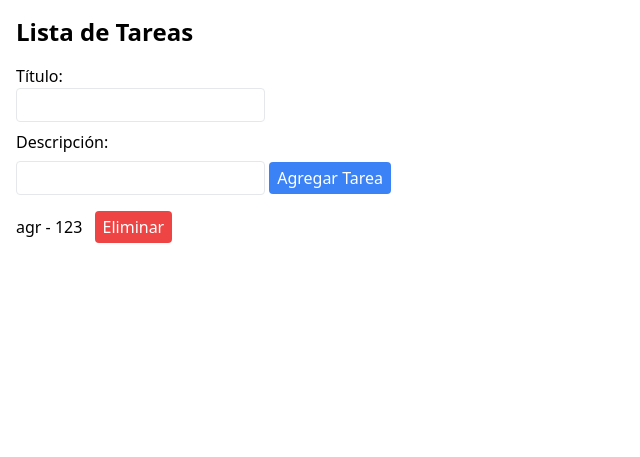
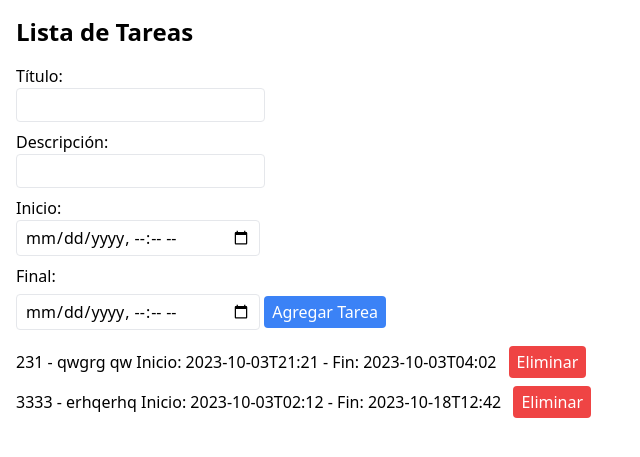
Before and after one commit to pacobofa75/DevelopersTeam2, a PHP site: page / in a window 1280 px wide. Shown: the top 457 px of the page, without its empty margins (0-640 px from the left). Run offline with PHP 8.4, Linux system fonts and the light colour scheme.

Commit message:
Añadido el tiempo de inicio y final de las tareas

```diff
--- a/app/controllers/TaskController.php
+++ b/app/controllers/TaskController.php
@@ -16,9 +16,9 @@ class TaskController
         return $this->tasks;
     }
 
-    public function store($title, $description)
+    public function store($title, $description, $startTime, $endTime)
     {
-        $task = new Task($title, $description);
+        $task = new Task($title, $description, $startTime, $endTime);
         $this->tasks[] = $task;
         $this->saveTasksToJson();
     }
@@ -46,7 +46,7 @@ class TaskController
 
             if (is_array($decodedTasks)) {
                 foreach ($decodedTasks as $taskData) {
-                    $task = new Task($taskData->title, $taskData->description);
+                    $task = new Task($taskData->title, $taskData->description, $taskData->startTime, $taskData->endTime);
                     $task->setId($taskData->id); // Assign the ID
                     $this->tasks[] = $task;
                 }
@@ -68,7 +68,9 @@ class TaskController
             $encodedTasks[] = [
                 'id' => $task->getId(),         // Include the ID
                 'title' => $task->getTitle(),
-                'description' => $task->getDescription()
+                'description' => $task->getDescription(),
+                'startTime' => $task->getStartTime(),
+                'endTime' =>$task->getEndTime()
             ];
         }
 
--- a/app/models/Task.php
+++ b/app/models/Task.php
@@ -1,16 +1,23 @@
 <?php
+
+//require_once __DIR__ . '/../models/status.php';
 
 class Task
 {
     private $id;
     private $title;
     private $description;
+    private $startTime;
+    private $endTime;
 
-    public function __construct($title, $description)
+    public function __construct($title, $description, $startTime, $endTime)
     {
         $this->id = uniqid();
         $this->title = $title;
         $this->description = $description;
+        $this ->startTime = $startTime;
+        $this ->endTime = $endTime;
+
     }
 
     public function getId()
@@ -36,5 +43,11 @@ class Task
     public function setId($id){
         $this->id = $id;
     }
+    public function getStartTime(){
+        return $this -> startTime;
+    }
+    public function getEndTime(){
+        return $this -> endTime;
+    }
 }
 ?>
--- a/app/models/data/tasks.json
+++ b/app/models/data/tasks.json
@@ -1,7 +1,16 @@
 [
     {
-        "id": "651b12f14e500",
-        "title": "agr",
-        "description": "123"
+        "id": "651b1f8e13040",
+        "title": "231",
+        "description": "qwgrg qw",
+        "startTime": "2023-10-03T21:21",
+        "endTime": "2023-10-03T04:02"
+    },
+    {
+        "id": "651b209fbad67",
+        "title": "3333",
+        "description": "erhqerhq",
+        "startTime": "2023-10-03T02:12",
+        "endTime": "2023-10-18T12:42"
     }
 ]
--- a/public/index.php
+++ b/public/index.php
@@ -17,7 +17,9 @@
             if ($_POST['action'] === 'create') {
                 $title = $_POST['title'];
                 $description = $_POST['description'];
-                $taskController->store($title, $description);
+                $starTime = $_POST['starTime'];
+                $endTime = $_POST['endTime'];
+                $taskController->store($title, $description,  $starTime, $endTime);
             } elseif ($_POST['action'] === 'delete') {
                 $taskId = $_POST['task_id'];
                 $taskController->delete($taskId);
@@ -33,6 +35,10 @@
             <input type="text" name="title" required class="border rounded py-1 px-2">
             <label for="description" class="block mt-2">Descripción:</label>
             <input type="text" name="description" required class="border rounded py-1 px-2">
+            <label for="starTime" class="block mt-2">Inicio:</label>
+            <input type="datetime-local" name="starTime" required class="border rounded py-1 px-2">
+            <label for="endTime" class="block mt-2">Final:</label>
+            <input type="datetime-local" name="endTime" required class="border rounded py-1 px-2">
             <button type="submit" class="bg-blue-500 text-white py-1 px-2 rounded mt-2">Agregar Tarea</button>
         </form>
 
@@ -40,6 +46,7 @@
             <?php foreach ($tasks as $taskId => $task) : ?>
                 <li class="mb-2">
                     <?= $task->getTitle(); ?> - <?= $task->getDescription(); ?>
+                    Inicio: <?= $task->getStartTime(); ?> - Fin: <?= $task->getEndTime(); ?>
                     <form method="post" class="inline-block ml-2">
                         <input type="hidden" name="action" value="delete">
                         <input type="hidden" name="task_id" value="<?= $taskId; ?>">
```
